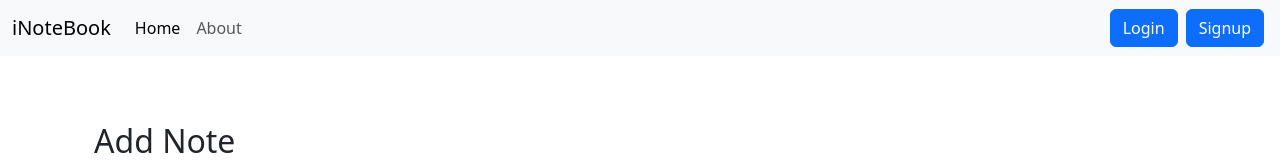
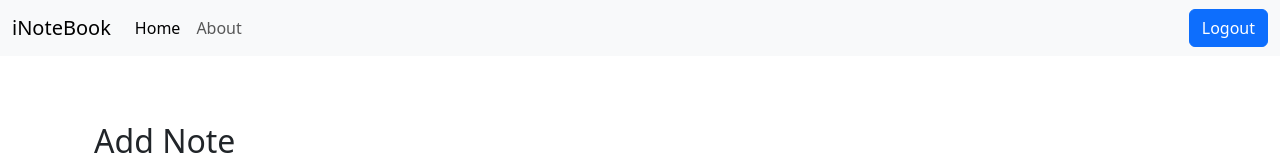
Before and after one commit to ZeusOnline1998/inotebook, a React (Vite) app in the folder frontend/: page / in a window 1280 px wide. Shown: the top 160 px of the page. Built offline with nearby package versions, Linux system fonts and the light colour scheme; no server answers; sample sign-in values are in the browser's storage.

Commit message:
Logout component

```diff
--- a/frontend/src/components/Navbar.jsx
+++ b/frontend/src/components/Navbar.jsx
@@ -1,7 +1,13 @@
 import React from 'react'
-import { Link, useLocation } from 'react-router-dom'
+import { Link, useLocation, useNavigate } from 'react-router-dom'
 
 const Navbar = () => {
+
+  let navigate = useNavigate();
+  const handleLogout = () => {
+    localStorage.removeItem('token');
+    navigate('/login')
+  }
   const location = useLocation();
   return (
     <nav className="navbar navbar-expand-lg bg-body-tertiary sticky-top">
@@ -20,10 +26,10 @@
             </li>
 
           </ul>
-          <div className="d-flex">
+          {!localStorage.getItem('token') ? <div className="d-flex">
             <Link to="/login" className="btn btn-primary mx-1" role="button">Login</Link>
             <Link to="/signup" className="btn btn-primary mx-1" role="button">Signup</Link>
-          </div>
+          </div> : <button className="btn btn-primary" onClick={handleLogout}>Logout</button> }
         </div>
       </div>
     </nav>
--- a/frontend/src/components/Notes.jsx
+++ b/frontend/src/components/Notes.jsx
@@ -2,6 +2,7 @@
 import noteContext from '../context/notes/noteContext';
 import Noteitem from './Noteitem';
 import AddNote from './AddNote';
+import { useNavigate } from 'react-router-dom';
 
 const Notes = (props) => {
     const context = useContext(noteContext);
@@ -9,9 +10,15 @@
     const ref = useRef(null)
     const refClose = useRef(null)
     const [note, setNote] = useState({ id: "", etitle: "", edescription: "", etag: "" });
+    let navigate = useNavigate();
 
     useEffect(() => {
-        getNotes()
+        if (localStorage.getItem('token')) {
+            getNotes();
+        }
+        else {
+            navigate("/login");
+        }
     }, [])
 
     const updateNote = (currentnote) => {
```
